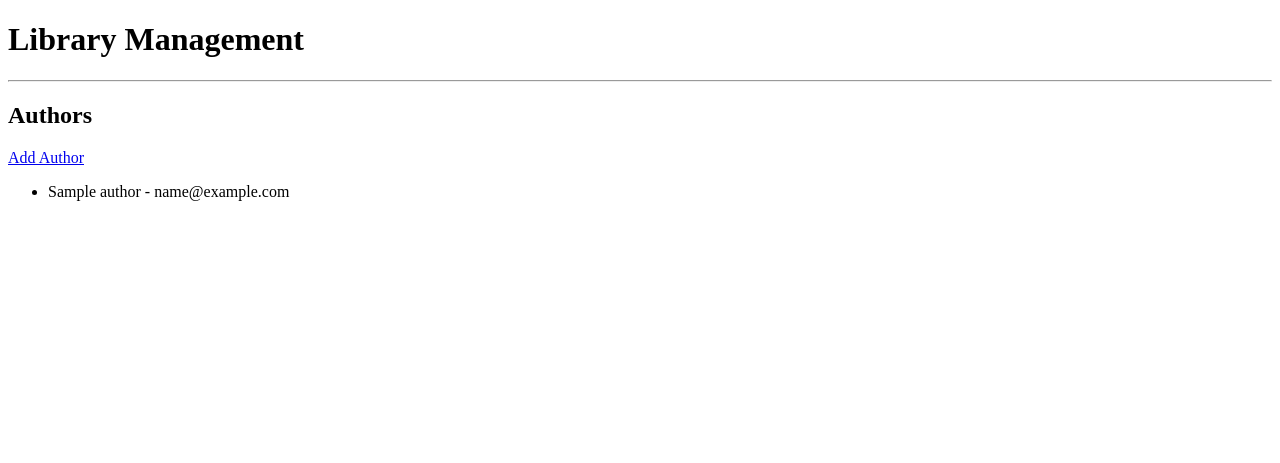
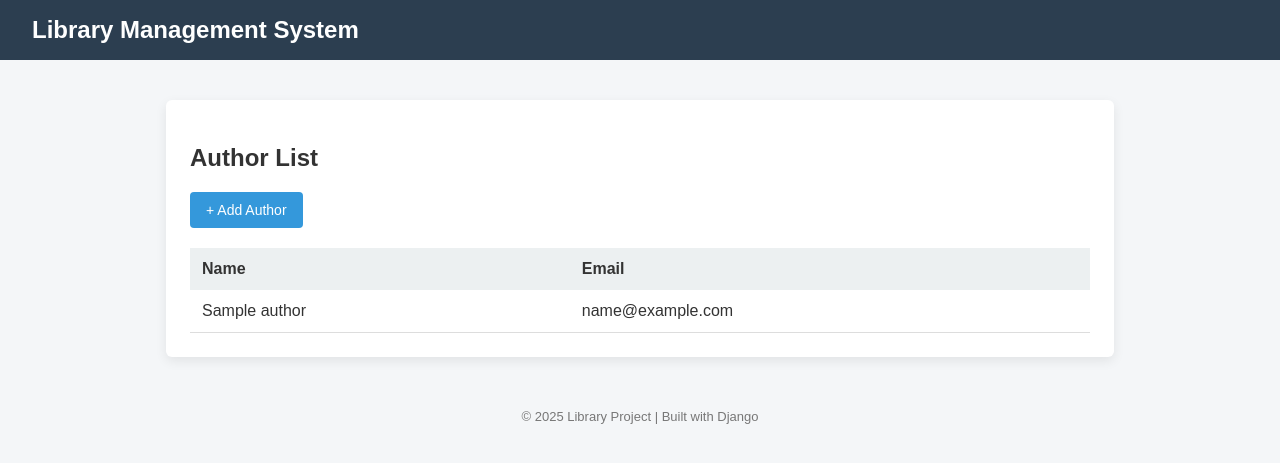
Before and after one commit to Nikhil7709/library_project, a Django app: page /authors/ in a window 1280 px wide. Shown: the top 463 px of the page. Run offline with Django 5.2, Linux system fonts and the light colour scheme; tables that the repository leaves empty hold one stand-in row (Sample ...).

Commit message:
feat | rewrite base and author_list.html page | added css file | in settings.py file registered the template

```diff
--- /dev/null
+++ b/library_project/library/static/library/css/style.css
@@ -0,0 +1,71 @@
+/* Global styles */
+body {
+    margin: 0;
+    font-family: Arial, Helvetica, sans-serif;
+    background-color: #f4f6f8;
+    color: #333;
+}
+
+/* Header */
+header {
+    background-color: #2c3e50;
+    color: white;
+    padding: 16px 32px;
+}
+
+header h1 {
+    margin: 0;
+    font-size: 24px;
+}
+
+/* Main container */
+.container {
+    max-width: 900px;
+    margin: 40px auto;
+    background-color: white;
+    padding: 24px;
+    border-radius: 6px;
+    box-shadow: 0 4px 12px rgba(0,0,0,0.08);
+}
+
+/* Buttons */
+a.button {
+    display: inline-block;
+    padding: 10px 16px;
+    background-color: #3498db;
+    color: white;
+    text-decoration: none;
+    border-radius: 4px;
+    font-size: 14px;
+}
+
+a.button:hover {
+    background-color: #2980b9;
+}
+
+/* Table styles */
+table {
+    width: 100%;
+    border-collapse: collapse;
+    margin-top: 20px;
+}
+
+th {
+    background-color: #ecf0f1;
+    padding: 12px;
+    text-align: left;
+}
+
+td {
+    padding: 12px;
+    border-bottom: 1px solid #ddd;
+}
+
+/* Footer */
+footer {
+    text-align: center;
+    margin-top: 40px;
+    padding: 12px;
+    font-size: 13px;
+    color: #777;
+}
--- a/library_project/library/templates/library/author_list.html
+++ b/library_project/library/templates/library/author_list.html
@@ -1,13 +1,33 @@
 {% extends 'library/base.html' %}
 
 {% block content %}
-<h2>Authors</h2>
-<a href="{% url 'author-add' %}">Add Author</a>
+<h2>Author List</h2>
 
-<ul>
-    {% for author in authors %}
-        <li>{{ author.name }} - {{ author.email }}</li>
-    {% endfor %}
-</ul>
+<p>
+    <a href="{% url 'author-add' %}" class="button">+ Add Author</a>
+</p>
 
+<table>
+    <thead>
+        <tr>
+            <th>Name</th>
+            <th>Email</th>
+        </tr>
+    </thead>
+
+    <tbody>
+        {% for author in authors %}
+        <tr>
+            <td>{{ author.name }}</td>
+            <td>{{ author.email }}</td>
+        </tr>
+        {% empty %}
+        <tr>
+            <td colspan="2" style="text-align:center;">
+                No authors found
+            </td>
+        </tr>
+        {% endfor %}
+    </tbody>
+</table>
 {% endblock %}
--- a/library_project/library/templates/library/base.html
+++ b/library_project/library/templates/library/base.html
@@ -1,11 +1,40 @@
-<!DOCTYPE html>
+{% comment %} <!DOCTYPE html>
 <html>
 <head>
     <title>Library System</title>
+    <link rel="stylesheet" href="{% static 'library/css/styles.css' %}">
 </head>
 <body>
     <h1>Library Management</h1>
     <hr>
     {% block content %}{% endblock %}
 </body>
+</html> {% endcomment %}
+
+
+{% load static %}
+<!DOCTYPE html>
+<html lang="en">
+<head>
+    <meta charset="UTF-8">
+    <title>Library System</title>
+
+    <link rel="stylesheet" href="{% static 'library/css/style.css' %}">
+</head>
+
+<body>
+
+<header>
+    <h1>Library Management System</h1>
+</header>
+
+<div class="container">
+    {% block content %}{% endblock %}
+</div>
+
+<footer>
+    © 2025 Library Project | Built with Django
+</footer>
+
+</body>
 </html>
--- a/library_project/library_project/settings.py
+++ b/library_project/library_project/settings.py
@@ -11,9 +11,11 @@ https://docs.djangoproject.com/en/5.2/ref/settings/
 """
 
 from pathlib import Path
+import os
 
 # Build paths inside the project like this: BASE_DIR / 'subdir'.
 BASE_DIR = Path(__file__).resolve().parent.parent
+TEMPLATE_DIR = os.path.join(BASE_DIR, 'templates')
 
 
 # Quick-start development settings - unsuitable for production
@@ -56,7 +58,7 @@ ROOT_URLCONF = 'library_project.urls'
 TEMPLATES = [
     {
         'BACKEND': 'django.template.backends.django.DjangoTemplates',
-        'DIRS': [],
+        'DIRS': [TEMPLATE_DIR],
         'APP_DIRS': True,
         'OPTIONS': {
             'context_processors': [
```
